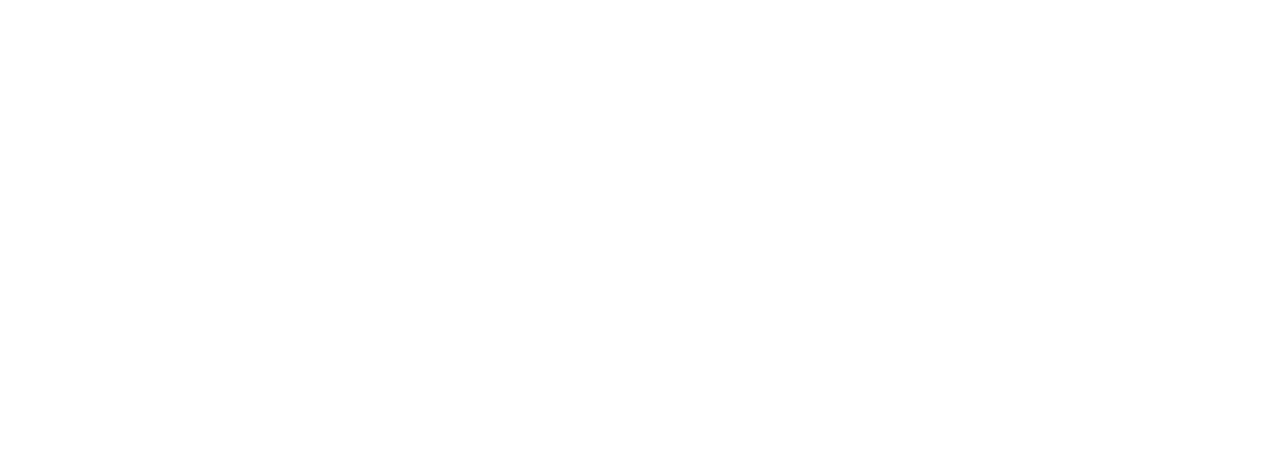
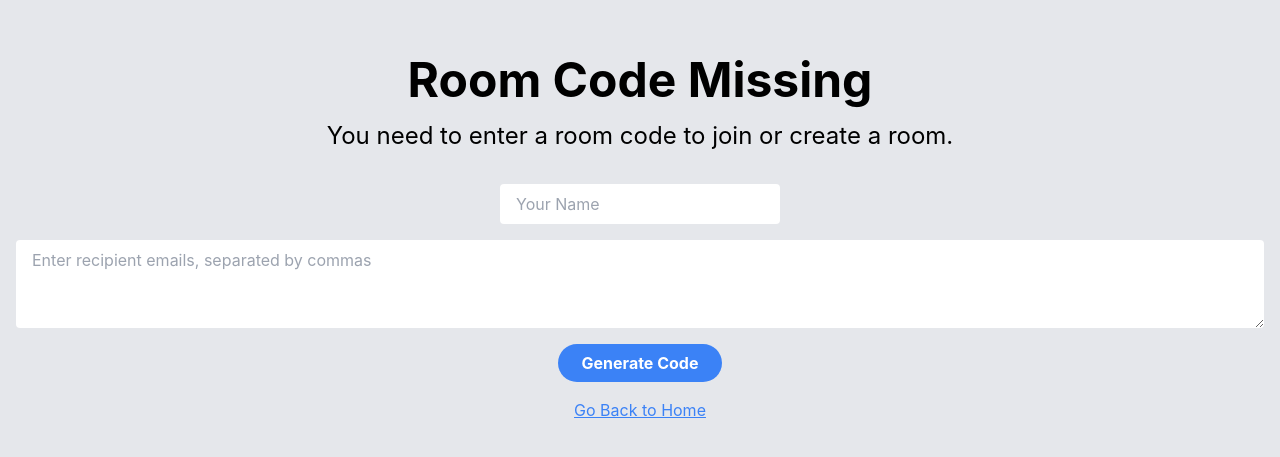
Before and after one commit to yashkumar2603/vcaller, a React (Create React App) app: page /empty in a window 1280 px wide. Before the commit this address had no page. Shown: the part 161-618 px from the top of the page. Built offline with nearby package versions, Linux system fonts and the light colour scheme.

Commit message:
added create room page and generate random code for room functionality

```diff
--- a/package.json
+++ b/package.json
@@ -8,6 +8,8 @@
     "@testing-library/user-event": "^13.5.0",
     "@zegocloud/zego-uikit-prebuilt": "^2.6.0",
     "dotenv": "^16.4.5",
+    "emailjs-com": "^3.2.0",
+    "firebase": "^10.12.2",
     "react": "^18.3.1",
     "react-dom": "^18.3.1",
     "react-router-dom": "^6.23.1",
--- a/src/App.js
+++ b/src/App.js
@@ -1,12 +1,14 @@
 import { Route, Routes, Navigate } from "react-router-dom";
 import Home from "./Home";
 import Room from "./Room";
+import EmptyCodePage from "./EmptyCodePage";
 
 function App() {
   return (
     <div>
       <Routes>
         <Route path="/" element={<Home />} />
+        <Route path="/empty" element={<EmptyCodePage />} />
         <Route path="/room/:roomID" element={<Room />} />
       </Routes>
     </div>
--- /dev/null
+++ b/src/EmptyCodePage.js
@@ -0,0 +1,101 @@
+import React, { useState } from "react";
+import { Link } from "react-router-dom";
+import emailjs from 'emailjs-com';
+
+const EmptyCodePage = () => {
+    const [generatedCode, setGeneratedCode] = useState("");
+    const [name, setName] = useState("");
+    const [emails, setEmails] = useState("");
+    const [message, setMessage] = useState("");
+
+    const generateCode = () => {
+        const characters = "ABCDEFGHIJKLMNOPQRSTUVWXYZabcdefghijklmnopqrstuvwxyz0123456789";
+        let result = "";
+        for (let i = 0; i < 6; i++) {
+            const randomIndex = Math.floor(Math.random() * characters.length);
+            result += characters[randomIndex];
+        }
+        setGeneratedCode(result);
+    };
+
+    const copyToClipboard = () => {
+        navigator.clipboard.writeText(generatedCode).then(() => {
+            alert("Code copied to clipboard!");
+        }).catch((err) => {
+            console.error('Failed to copy: ', err);
+        });
+    };
+
+    const sendEmails = () => {
+        const emailList = emails.split(',').map(email => email.trim());
+        const isValidEmails = emailList.every(email => /^[^\s@]+@[^\s@]+\.[^\s@]+$/.test(email));
+
+        if (!isValidEmails) {
+            alert("Please enter valid email addresses separated by commas.");
+            return;
+        }
+
+        const templateParams = {
+            name,
+            emails: emailList.join(', '),
+            generatedCode,
+        };
+
+        emailjs.send('service_x97rz7s', 'template_gl8h06s', templateParams, '41nuQ9Y1Ufb2JEoZo')
+            .then(() => {
+                setMessage("Emails sent successfully!");
+            }, (error) => {
+                setMessage(`Failed to send emails: ${error.text}`);
+            });
+    };
+
+    return (
+        <div className="flex flex-col items-center justify-center h-screen bg-gray-200 px-4">
+            <h1 className="text-3xl md:text-5xl font-bold mb-4">Room Code Missing</h1>
+            <p className="text-xl md:text-2xl mb-8">You need to enter a room code to join or create a room.</p>
+            <input
+                type="text"
+                value={name}
+                onChange={(e) => setName(e.target.value)}
+                placeholder="Your Name"
+                className="py-2 px-4 rounded mb-4 outline-0 text-black"
+            />
+            <textarea
+                value={emails}
+                onChange={(e) => setEmails(e.target.value)}
+                placeholder="Enter recipient emails, separated by commas"
+                className="py-2 px-4 rounded mb-4 outline-0 text-black w-full"
+                rows="3"
+            />
+            <button
+                onClick={generateCode}
+                className="bg-blue-500 hover:bg-blue-400 duration-100 ease-out font-bold rounded-full py-[5px] md:py-[7px] px-4 md:px-6 text-white mb-4"
+            >
+                Generate Code
+            </button>
+            {generatedCode && (
+                <div className="flex flex-col items-center mb-8">
+                    <p className="text-2xl font-mono">{generatedCode}</p>
+                    <button
+                        onClick={copyToClipboard}
+                        className="bg-green-500 hover:bg-green-400 duration-100 ease-out font-bold rounded-full py-[5px] md:py-[7px] px-4 md:px-6 text-white mt-4"
+                    >
+                        Copy Code
+                    </button>
+                </div>
+            )}
+            {generatedCode && (
+                <button
+                    onClick={sendEmails}
+                    className="bg-blue-500 hover:bg-blue-400 duration-100 ease-out font-bold rounded-full py-[5px] md:py-[7px] px-4 md:px-6 text-white mb-4"
+                >
+                    Send Code via Email
+                </button>
+            )}
+            {message && <p className="text-lg mt-4 text-green-600">{message}</p>}
+            <Link to="/" className="text-blue-500 underline">Go Back to Home</Link>
+        </div>
+    );
+};
+
+export default EmptyCodePage;
--- a/src/Home.js
+++ b/src/Home.js
@@ -1,5 +1,4 @@
-import React from "react";
-import { useState } from "react";
+import React, { useState } from "react";
 import { useNavigate } from "react-router-dom";
 import conf from "../src/assets/conf.jpg";
 import Navbar from "./components/Navbar";
@@ -8,39 +7,47 @@
     const [RoomCode, setRoomCode] = useState("");
     const navigate = useNavigate();
 
-    const submitCode = (e) => {
+    const joinRoom = (e) => {
         e.preventDefault();
-        navigate(`/room/${RoomCode}`);
+        if (RoomCode.trim() === "") {
+            navigate("/empty");
+        } else {
+            navigate(`/room/${RoomCode}`);
+        }
+    };
+
+    const createRoom = () => {
+        navigate("/empty"); // Assuming this is where you want to generate the room code
     };
 
     return (
-        <div className=" ">
+        <div className="">
             {/* Navbar */}
             <Navbar />
             {/* Hero */}
-            <div className="relative h-screen ">
+            <div className="relative h-screen">
                 {/* Image */}
                 <div className="absolute h-full w-full flex overflow-hidden">
-                    <img src={conf} className="object-cover  w-full h-full" alt="background image" />
+                    <img src={conf} className="object-cover w-full h-full" alt="background image" />
                 </div>
                 {/* Overlay */}
                 <div className="absolute h-full w-full flex overflow-hidden bg-black/90"></div>
                 {/* Hero Info */}
                 <div className="lg:flex lg:pt-20 flex-col items-center justify-center relative z-10 px-6 md:max-w-[90vw] mx-auto">
                     {/* Main */}
-                    <div className=" flex flex-col items-center justify-center pb-8">
+                    <div className="flex flex-col items-center justify-center pb-8">
                         <h1 className="text-[50px] md:text-[80px] text-white font-bold pt-12">
                             Video Conferencing App
                         </h1>
-                        <p className="text-[26px] text-white  -mt-2">By Yash Kumar</p>
+                        <p className="text-[26px] text-white -mt-2">By Yash Kumar</p>
                     </div>
 
                     {/* Enter Code */}
                     <form
-                        onSubmit={submitCode}
+                        onSubmit={joinRoom}
                         className="text-white md:pt-12 flex flex-col items-center justify-center"
                     >
-                        <div className=" flex flex-col justify-center items-center">
+                        <div className="flex flex-col justify-center items-center">
                             <label className="text-[30px] md:text-[40px] font-bold pt-6">
                                 Enter Room Code
                             </label>
@@ -49,7 +56,6 @@
                             </label>
                             <input
                                 type="text"
-                                required
                                 placeholder="Enter Room Code"
                                 value={RoomCode}
                                 onChange={(e) => setRoomCode(e.target.value)}
@@ -58,11 +64,18 @@
                         </div>
                         <button
                             type="submit"
-                            className=" bg-blue-500 hover:bg-blue-400 duration-100 ease-out font-bold w-[5rem] md:w-[7rem] rounded-full py-[5px] md:py-[7px] mt-2 md:mt-4 "
+                            className="bg-blue-500 hover:bg-blue-400 duration-100 ease-out font-bold rounded-full py-[5px] md:py-[7px] mt-2 md:mt-4 px-4 md:px-6"
                         >
-                            Join
+                            Join Room
                         </button>
                     </form>
+                    {/* Separate Create Room Button */}
+                    <button
+                        onClick={createRoom}
+                        className="bg-green-500 hover:bg-green-400 duration-100 ease-out font-bold rounded-full py-[5px] md:py-[7px] mt-4 md:mt-6 px-4 md:px-6"
+                    >
+                        Create Room
+                    </button>
                 </div>
             </div>
         </div>
--- a/src/Room.js
+++ b/src/Room.js
@@ -13,7 +13,7 @@
             serverSecret,
             roomID,
             Date.now().toString(),
-            "Yash"
+            "Your Name"
         );
         const zp = ZegoUIKitPrebuilt.create(kitToken);
 
```
Also changed, not shown: 1 other file (tests, documents, lock files or other folders).
